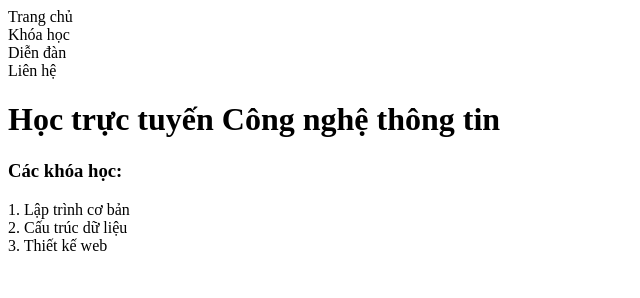
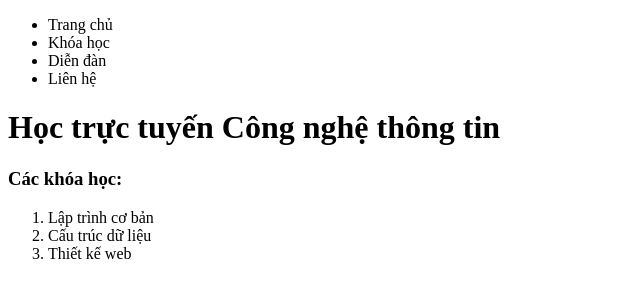
Before and after one commit to lqmproz17/PhongNguyen, a plain HTML site: page index.html in a window 1280 px wide. Shown: the whole page, without its empty margins (0-640 px from the left). Drawn offline with Linux system fonts and the light colour scheme.

Commit message:
Refactor index.html structure and content

```diff
--- a/index.html
+++ b/index.html
@@ -1,35 +1,28 @@
 <!DOCTYPE html>
-<html lang="vi">
+<html>
 <head>
     <meta charset="UTF-8">
-    <title>Học trực tuyến CNTT</title>
+    <title>Học trực tuyến</title>
 </head>
 <body>
 
-<!-- Vùng 1: Menu -->
-<div id="vung1">
-    <div>Trang chủ</div>
-    <div>Khóa học</div>
-    <div>Diễn đàn</div>
-    <div>Liên hệ</div>
-</div>
+<nav>
+    <ul>
+        <li>Trang chủ</li>
+        <li>Khóa học</li>
+        <li>Diễn đàn</li>
+        <li>Liên hệ</li>
+    </ul>
+</nav>
 
-<!-- Vùng 2: Nội dung -->
-<div id="vung2">
+<h1>Học trực tuyến Công nghệ thông tin</h1>
 
-    <div>
-        <h1>Học trực tuyến Công nghệ thông tin</h1>
-    </div>
-
-    <div>
-        <h3>Các khóa học:</h3>
-
-        <div>1. Lập trình cơ bản</div>
-        <div>2. Cấu trúc dữ liệu</div>
-        <div>3. Thiết kế web</div>
-    </div>
-
-</div>
+<h3>Các khóa học:</h3>
+<ol>
+    <li>Lập trình cơ bản</li>
+    <li>Cấu trúc dữ liệu</li>
+    <li>Thiết kế web</li>
+</ol>
 
 </body>
 </html>
```
